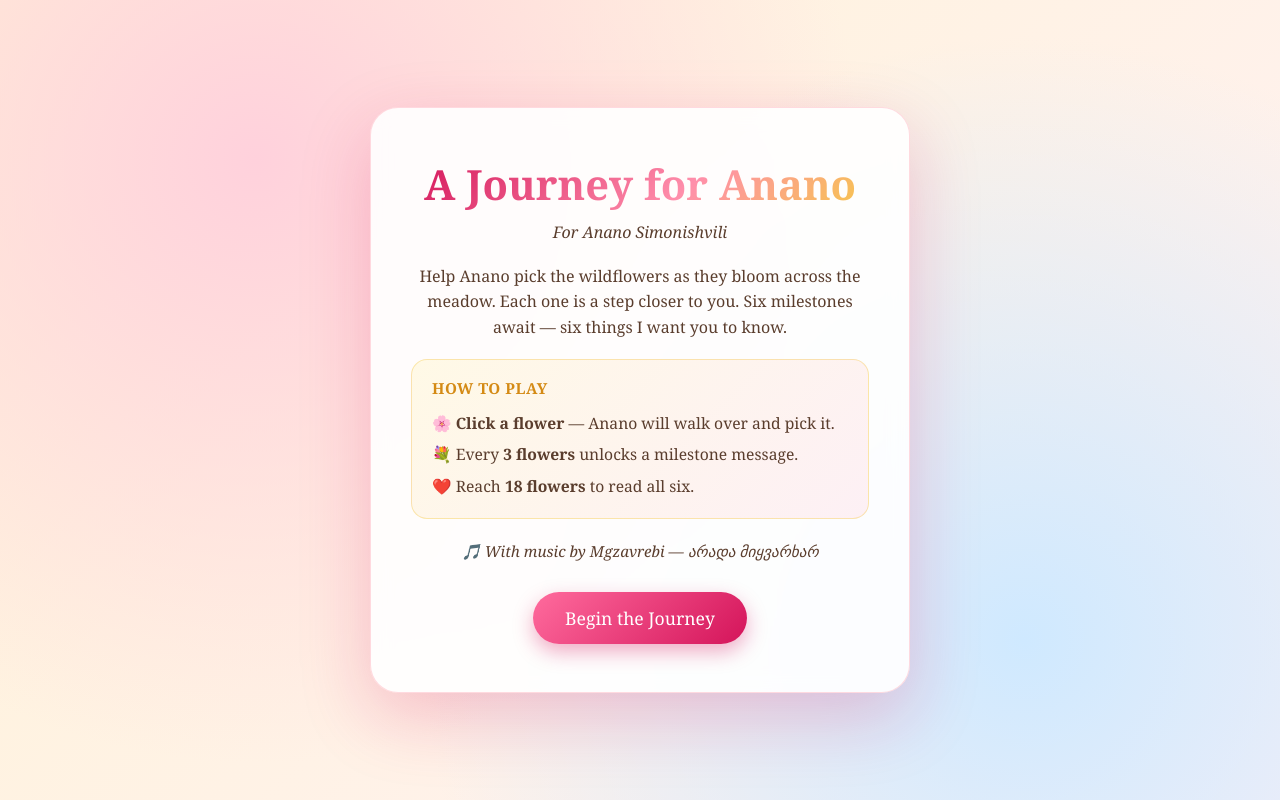
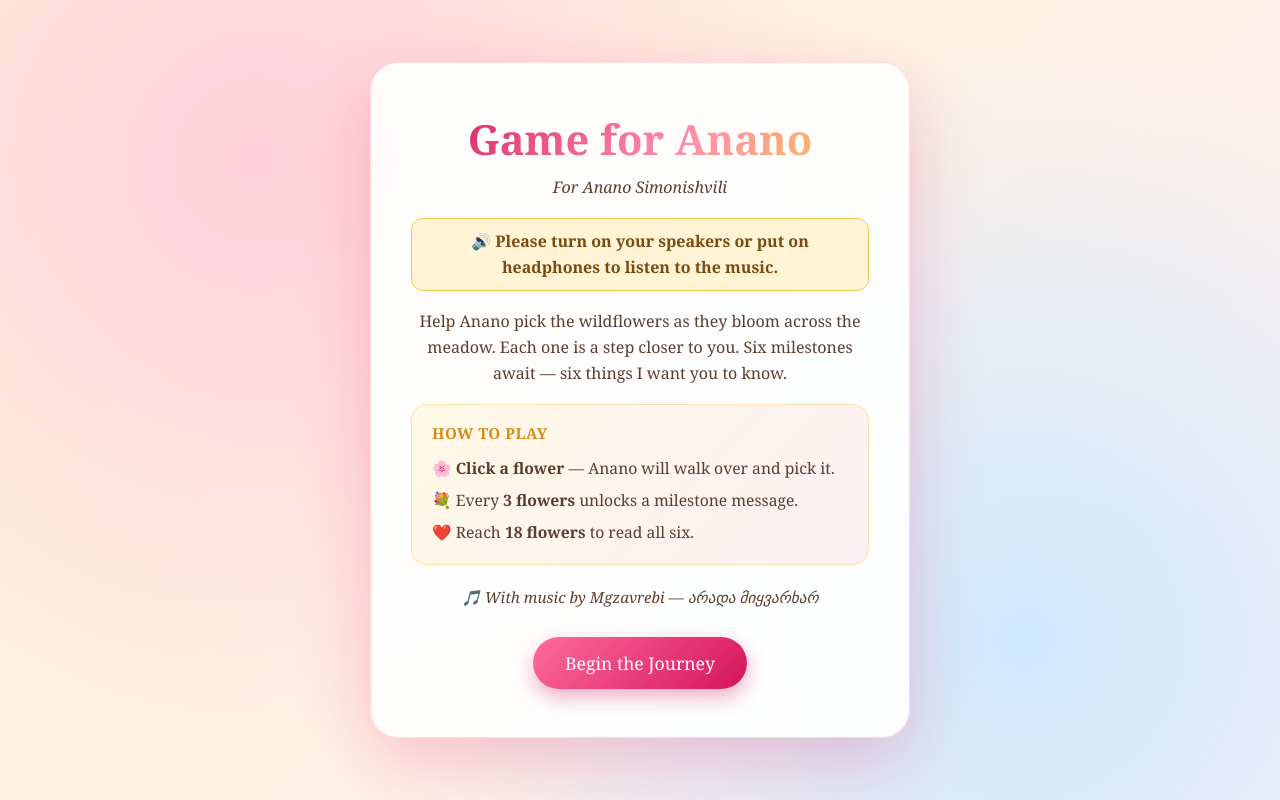
Before and after one commit to LevanKhorava/Anano-simonishvili, a React (Vite) app: page / in a window 1280 px wide. Built offline with nearby package versions, Linux system fonts and the light colour scheme.

Commit message:
add features

```diff
--- a/index.html
+++ b/index.html
@@ -4,7 +4,7 @@
     <meta charset="UTF-8" />
     <link rel="icon" type="image/svg+xml" href="/favicon.svg" />
     <meta name="viewport" content="width=device-width, initial-scale=1.0" />
-    <title>anano-game</title>
+    <title>Game for Anano</title>
   </head>
   <body>
     <div id="root"></div>
--- a/src/App.css
+++ b/src/App.css
@@ -70,6 +70,16 @@ html, body, #root {
   color: #8a4a60;
   font-style: italic;
   margin-bottom: 28px !important;
+}
+
+.speakers-note {
+  background: #fff4d6;
+  border: 1px solid #f6c84a;
+  border-radius: 12px;
+  padding: 10px 14px;
+  color: #7a4a10 !important;
+  font-weight: 600;
+  margin: 0 0 18px !important;
 }
 
 .how-to {
--- a/src/App.jsx
+++ b/src/App.jsx
@@ -371,8 +371,12 @@ function App() {
     return (
       <div className="screen start-screen">
         <div className="start-card">
-          <h1>A Journey for Anano</h1>
+          <h1>Game for Anano</h1>
           <p className="subtitle">For Anano Simonishvili</p>
+          <p className="speakers-note">
+            🔊 Please turn on your speakers or put on headphones to listen to
+            the music.
+          </p>
           <p>
             Help Anano pick the wildflowers as they bloom across the meadow.
             Each one is a step closer to you. Six milestones await — six things
@@ -505,12 +509,8 @@ function App() {
       />
 
       {activeMilestone && (
-        <div className="modal-backdrop" onClick={closeMilestone}>
-          <div
-            className="modal"
-            onClick={(e) => e.stopPropagation()}
-            role="dialog"
-          >
+        <div className="modal-backdrop">
+          <div className="modal" role="dialog">
             <div className="modal-badge">Milestone {activeMilestone.count}</div>
             <h2>{activeMilestone.title}</h2>
             <p>{activeMilestone.message}</p>
```
